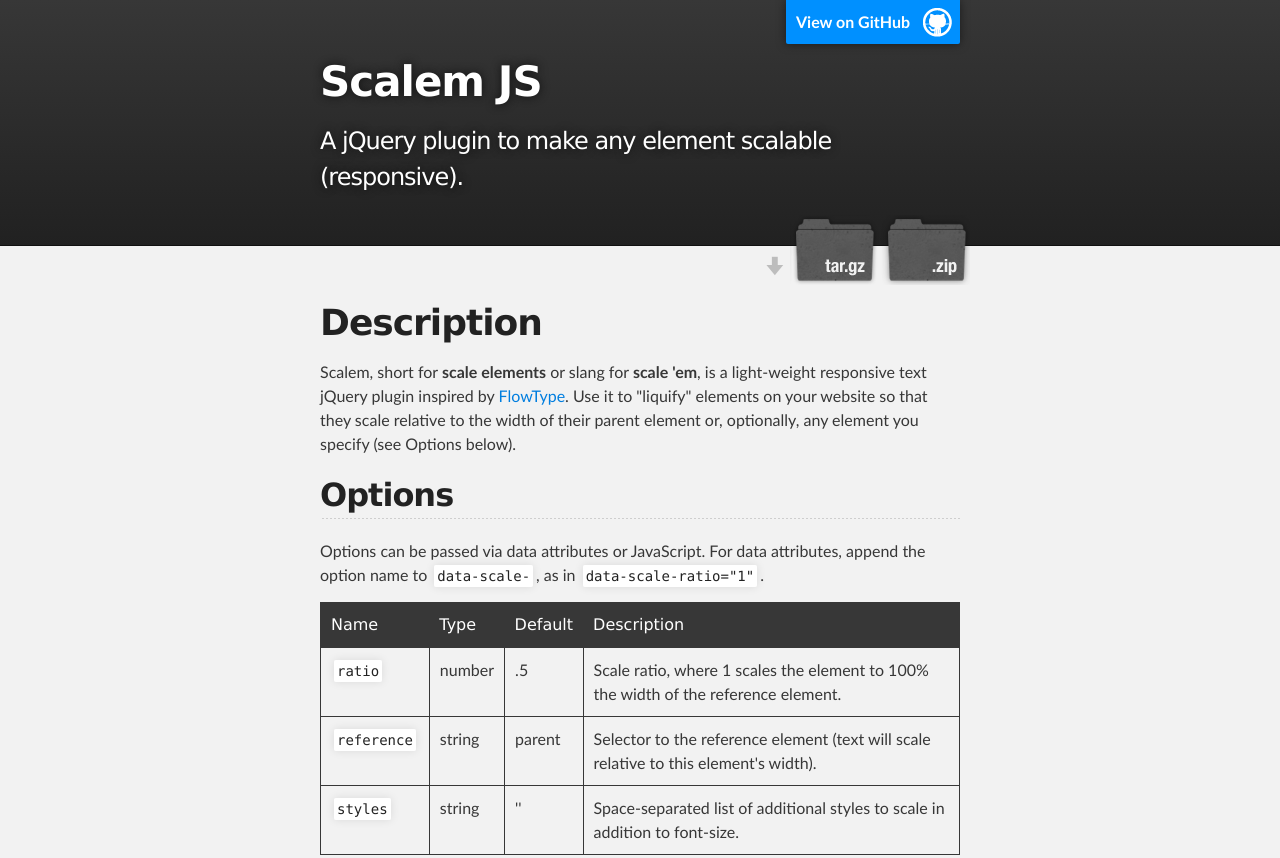
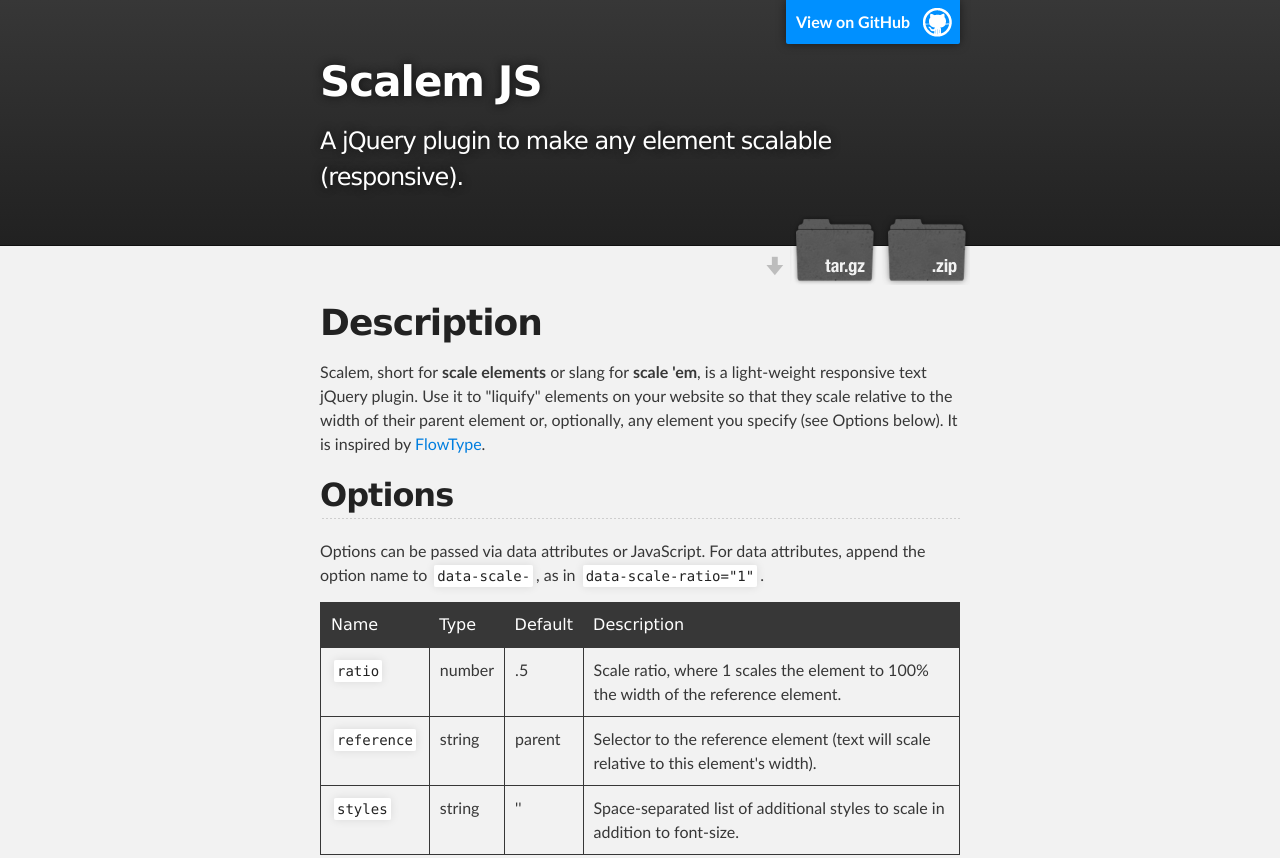
Before and after one commit to thdoan/scalem, a plain HTML site: page index.html in a window 1280 px wide. Shown: the top 858 px of the page. Drawn offline with Linux system fonts and the light colour scheme.

Commit message:
Update index.html

```diff
--- a/index.html
+++ b/index.html
@@ -34,7 +34,7 @@
         <h1>
 <a name="scalem" class="anchor" href="#scalem"><span class="octicon octicon-link"></span></a>Description</h1>
 
-<p>Scalem, short for <strong>scale elements</strong> or slang for <strong>scale 'em</strong>, is a light-weight responsive text jQuery plugin inspired by <a href="http://simplefocus.com/flowtype/">FlowType</a>. Use it to "liquify" elements on your website so that they scale relative to the width of their parent element or, optionally, any element you specify (see Options below).</p>
+<p>Scalem, short for <strong>scale elements</strong> or slang for <strong>scale 'em</strong>, is a light-weight responsive text jQuery plugin. Use it to "liquify" elements on your website so that they scale relative to the width of their parent element or, optionally, any element you specify (see Options below). It is inspired by <a href="http://simplefocus.com/flowtype/">FlowType</a>.</p>
 
 <h2>
 <a name="options" class="anchor" href="#options"><span class="octicon octicon-link"></span></a>Options</h2>
```
